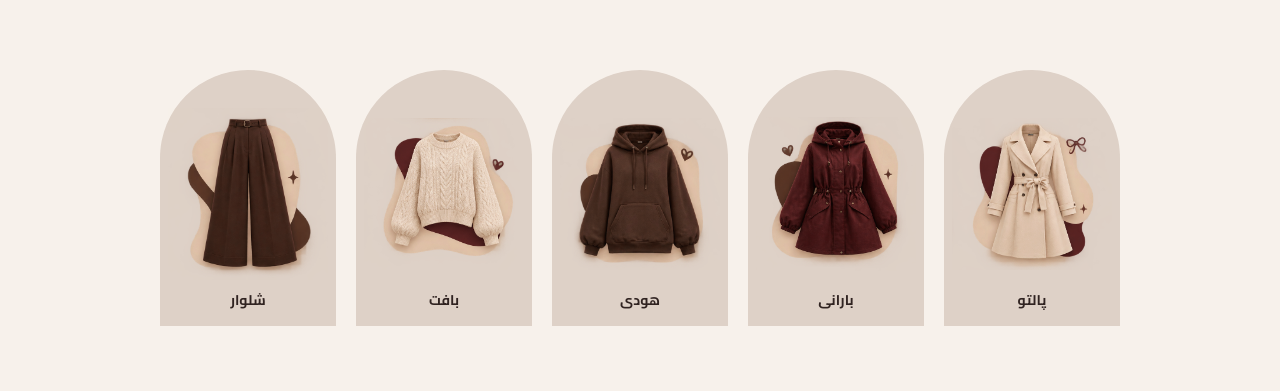
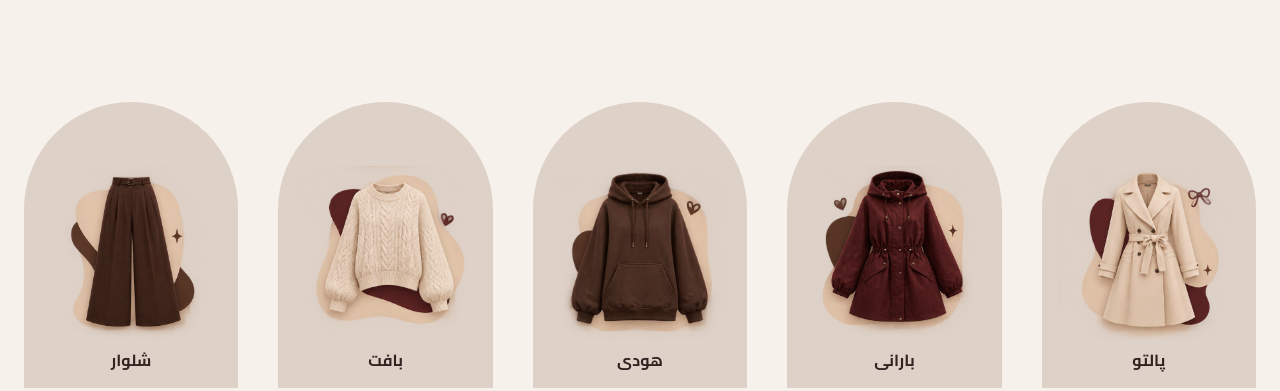
Before and after one commit to ghazal-hassanabadi/Lunara-shop, a website: page home.html in a window 1280 px wide. Shown: the part 612-1003 px from the top of the page. Drawn offline with Linux system fonts and the light colour scheme.

Commit message:
categories size

```diff
--- a/home.html
+++ b/home.html
@@ -91,37 +91,37 @@
 
 
 
-    <!-- دسته‌بندی‌ها -->
-<section aria-labelledby="categories-title" class="xl:mt-22">
+ <!-- دسته‌بندی‌ها -->
+<section aria-labelledby="categories-title" class="mt-30">
   <h2 id="categories-title" class="sr-only">دسته‌بندی‌ها</h2>
-  <ul class="grid grid-cols-2 gap-3 sm:flex sm:justify-center sm:gap-5">
-    <li class="sm:shrink-0">
-      <a href="#" class="group flex h-52 w-full flex-col items-center justify-end gap-2 rounded-t-full rounded-b-2xl bg-sand px-2 pb-4 text-sm font-bold transition duration-500 ease-out hover:-translate-y-1 hover:bg-wine hover:text-white hover:shadow-lg sm:h-56 sm:w-36 lg:h-64 lg:w-44">
-        <img src="images/c-3.png" alt="" class="h-36 object-contain transition duration-500 group-hover:scale-105 lg:h-44">
+  <ul class="mx-auto grid max-w-md grid-cols-2 gap-4 md:max-w-none md:grid-cols-5 md:gap-6 lg:gap-10">
+    <li>
+      <a href="#" class="group flex aspect-[3/4] w-full flex-col items-center gap-2 rounded-t-full rounded-b-3xl bg-sand px-3 pb-4 pt-12 text-sm font-bold transition duration-500 ease-out hover:-translate-y-1 hover:bg-wine hover:text-white hover:shadow-lg lg:pt-16 lg:text-base">
+        <img src="images/c-3.png" alt="" class="min-h-0 w-full flex-1 object-contain transition duration-500 group-hover:scale-105">
         پالتو
       </a>
     </li>
-    <li class="hidden sm:block sm:shrink-0">
-      <a href="#" class="group flex h-52 w-full flex-col items-center justify-end gap-2 rounded-t-full rounded-b-2xl bg-sand px-2 pb-4 text-sm font-bold transition duration-500 ease-out hover:-translate-y-1 hover:bg-wine hover:text-white hover:shadow-lg sm:h-56 sm:w-36 lg:h-64 lg:w-44">
-        <img src="images/c-5.png" alt="" class="h-36 object-contain transition duration-500 group-hover:scale-105 lg:h-44">
+    <li class="hidden md:block">
+      <a href="#" class="group flex aspect-[3/4] w-full flex-col items-center gap-2 rounded-t-full rounded-b-3xl bg-sand px-3 pb-4 pt-12 text-sm font-bold transition duration-500 ease-out hover:-translate-y-1 hover:bg-wine hover:text-white hover:shadow-lg lg:pt-16 lg:text-base">
+        <img src="images/c-5.png" alt="" class="min-h-0 w-full flex-1 object-contain transition duration-500 group-hover:scale-105">
         بارانی
       </a>
     </li>
-    <li class="sm:shrink-0">
-      <a href="#" class="group flex h-52 w-full flex-col items-center justify-end gap-2 rounded-t-full rounded-b-2xl bg-sand px-2 pb-4 text-sm font-bold transition duration-500 ease-out hover:-translate-y-1 hover:bg-wine hover:text-white hover:shadow-lg sm:h-56 sm:w-36 lg:h-64 lg:w-44">
-        <img src="images/c-2.png" alt="" class="h-36 object-contain transition duration-500 group-hover:scale-105 lg:h-44">
+    <li>
+      <a href="#" class="group flex aspect-[3/4] w-full flex-col items-center gap-2 rounded-t-full rounded-b-3xl bg-sand px-3 pb-4 pt-12 text-sm font-bold transition duration-500 ease-out hover:-translate-y-1 hover:bg-wine hover:text-white hover:shadow-lg lg:pt-16 lg:text-base">
+        <img src="images/c-2.png" alt="" class="min-h-0 w-full flex-1 object-contain transition duration-500 group-hover:scale-105">
         هودی
       </a>
     </li>
-    <li class="sm:shrink-0">
-      <a href="#" class="group flex h-52 w-full flex-col items-center justify-end gap-2 rounded-t-full rounded-b-2xl bg-sand px-2 pb-4 text-sm font-bold transition duration-500 ease-out hover:-translate-y-1 hover:bg-wine hover:text-white hover:shadow-lg sm:h-56 sm:w-36 lg:h-64 lg:w-44">
-        <img src="images/c-1.png" alt="" class="h-36 object-contain transition duration-500 group-hover:scale-105 lg:h-44">
+    <li>
+      <a href="#" class="group flex aspect-[3/4] w-full flex-col items-center gap-2 rounded-t-full rounded-b-3xl bg-sand px-3 pb-4 pt-12 text-sm font-bold transition duration-500 ease-out hover:-translate-y-1 hover:bg-wine hover:text-white hover:shadow-lg lg:pt-16 lg:text-base">
+        <img src="images/c-1.png" alt="" class="min-h-0 w-full flex-1 object-contain transition duration-500 group-hover:scale-105">
         بافت
       </a>
     </li>
-    <li class="sm:shrink-0">
-      <a href="#" class="group flex h-52 w-full flex-col items-center justify-end gap-2 rounded-t-full rounded-b-2xl bg-sand px-2 pb-4 text-sm font-bold transition duration-500 ease-out hover:-translate-y-1 hover:bg-wine hover:text-white hover:shadow-lg sm:h-56 sm:w-36 lg:h-64 lg:w-44">
-        <img src="images/c-4.png" alt="" class="h-36 object-contain transition duration-500 group-hover:scale-105 lg:h-44">
+    <li>
+      <a href="#" class="group flex aspect-[3/4] w-full flex-col items-center gap-2 rounded-t-full rounded-b-3xl bg-sand px-3 pb-4 pt-12 text-sm font-bold transition duration-500 ease-out hover:-translate-y-1 hover:bg-wine hover:text-white hover:shadow-lg lg:pt-16 lg:text-base">
+        <img src="images/c-4.png" alt="" class="min-h-0 w-full flex-1 object-contain transition duration-500 group-hover:scale-105">
         شلوار
       </a>
     </li>
@@ -272,8 +272,9 @@
         </li>
       </ul>
     </section>
-
+<!---->
 <!-- نظر مشتریان -->
+ <!--
 <section aria-labelledby="reviews-title" class="rounded-2xl bg-sand/60 px-4 py-8 sm:px-8">
   <header class="mb-6 text-center">
     <h2 id="reviews-title" class="text-xl font-extrabold">نظر مشتریان ما</h2>
@@ -345,7 +346,7 @@
   </a>
 </div>
 </section>
-
+-->
 <!-- اینستاگرام -->
 <section aria-labelledby="insta-title" class="rounded-2xl bg-ink p-6 text-white sm:p-8">
   <header class="mb-6 flex flex-col items-center gap-3 text-center sm:flex-row sm:justify-between sm:text-start">
```
Also changed, not shown: product.html (+2 -2 lines), dist/output.css.
